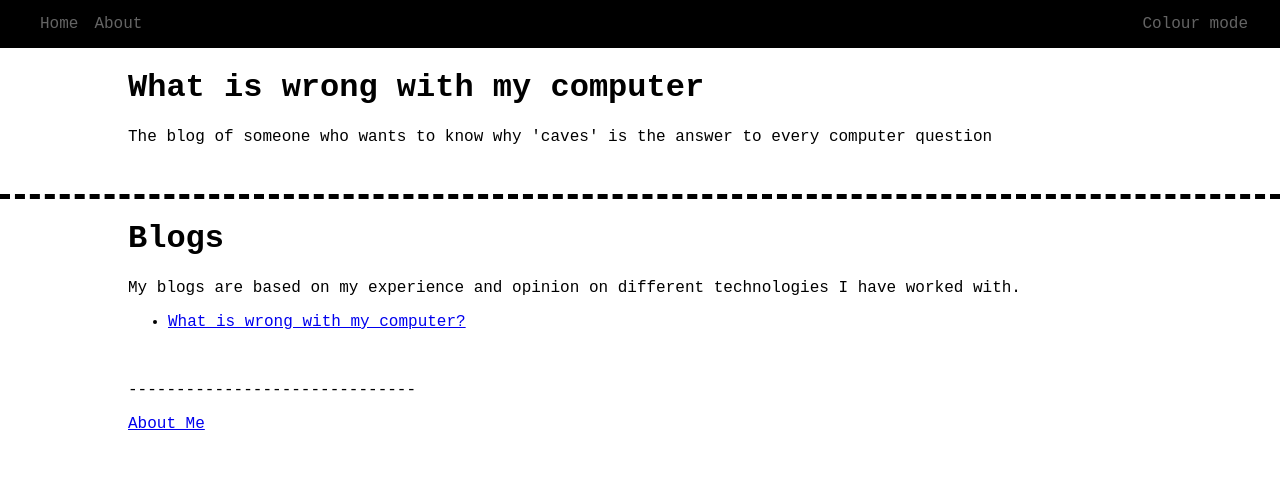
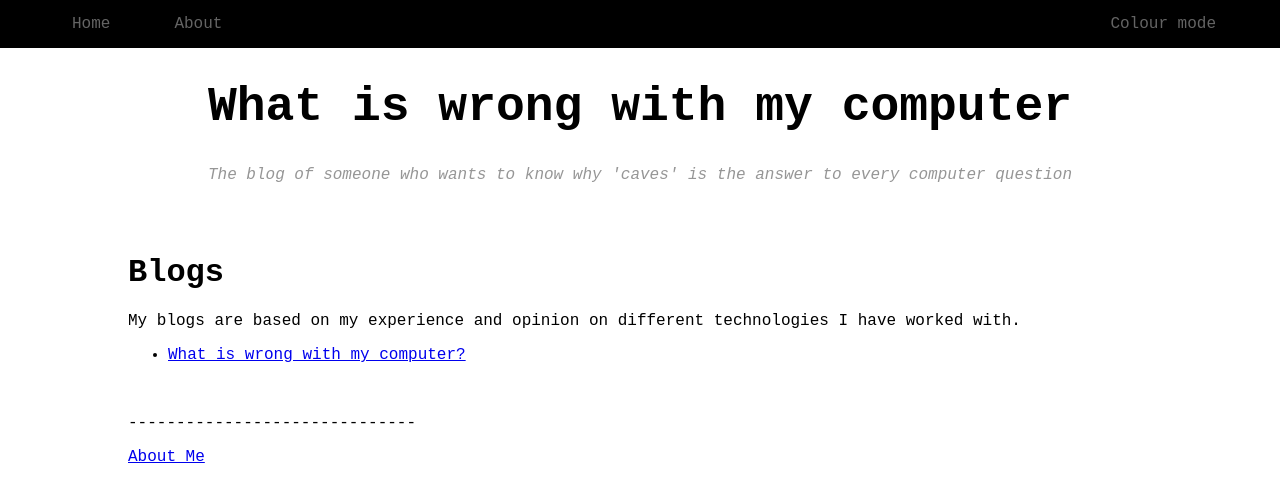
Before and after one commit to IRFrench/WhatIsWrongWithMyComputer.co.uk, a Jekyll site: the page built from test.html, in a window 1280 px wide. Shown: the top 502 px of the page. Built offline with Jekyll 4.4.1, drawn with Linux system fonts in a browser that asks for light colours.

Commit message:
format changes

```diff
--- a/_includes/navbar.html
+++ b/_includes/navbar.html
@@ -2,7 +2,7 @@
     <ul class="navbar-nav">
         <li class="nav-item">
             <a href="/" class="nav-link">
-                Home
+                <p class="nav-text">Home</p>
             </a>
         </li>
         <li class="nav-item">
--- a/css/main.css
+++ b/css/main.css
@@ -6,7 +6,6 @@ body {
     --dark_gray: rgb(100, 100, 100);
     --light_black: rgb(50, 50, 50);
     --black_to_blue: linear-gradient(90deg, rgba(0, 0, 0, 1) 0%, rgba(14, 14, 68, 1) 46%, rgba(0, 113, 136, 1) 100%);
-
 
     margin: 0;
     padding: 0;
@@ -28,7 +27,6 @@ body {
     list-style: none;
     display: flex;
     align-items: center;
-    column-gap: 1rem;
 }
 
 .nav-item {
@@ -38,6 +36,7 @@ body {
 .nav-item:last-child {
     margin-left: auto;
     margin-right: 2rem;
+
 }
 
 .nav-link {
@@ -46,16 +45,46 @@ body {
     height: 3rem;
     color: var(--dark_gray);
     text-decoration: none;
+    padding-left: 2rem;
+    padding-right: 2rem;
+}
+
+.nav-text {
+    display: flex;
+    font-size: 1rem;
 }
 
 .nav-link:hover {
     color: var(--light_white);
-    transition: 600ms;
+    transition: 200ms;
+    background-color: var(--light_black);
+    text-shadow:
+        0 0 7px #fff,
+        0 0 10px #fff,
+        0 0 21px #fff,
+        0 0 42px #0fa,
+        0 0 82px #0fa,
+        0 0 92px #0fa,
+        0 0 102px #0fa,
+        0 0 151px #0fa;
 }
 
 .header-block {
     padding: 3rem 10% 2rem 10%;
-    border-bottom: 5px dashed var(--black);
+    /* background: var(--black_to_blue); */
+    /* clip-path: polygon(50% 3rem, 100% 3rem, 100% 65%, 50% 150%, 0 65%, 0 3rem); */
+    text-align: center;
+}
+
+.header-title {
+    color: var(--black);
+    font-weight: 900;
+    font-size: 3rem;
+}
+
+.header-text {
+    color: var(--dark_white);
+    font-style: italic;
 }
 
 .title {
@@ -79,3 +108,46 @@ body {
         border-bottom: 5px dashed var(--black);
     }
 }
+
+/* DEMO-SPECIFIC STYLES */
+.typewriter h1 {
+    color: #fff;
+    font-family: monospace;
+    overflow: hidden;
+    /* Ensures the content is not revealed until the animation */
+    border-right: .15em solid orange;
+    /* The typwriter cursor */
+    white-space: nowrap;
+    /* Keeps the content on a single line */
+    margin: 0 auto;
+    /* Gives that scrolling effect as the typing happens */
+    letter-spacing: .15em;
+    /* Adjust as needed */
+    animation:
+        typing 3.5s steps(30, end),
+        blink-caret .5s step-end infinite;
+}
+
+/* The typing effect */
+@keyframes typing {
+    from {
+        width: 0
+    }
+
+    to {
+        width: 100%
+    }
+}
+
+/* The typewriter cursor effect */
+@keyframes blink-caret {
+
+    from,
+    to {
+        border-color: transparent
+    }
+
+    50% {
+        border-color: orange
+    }
+}
```
Also changed, not shown: js/writing.js (added), 1 other file.
